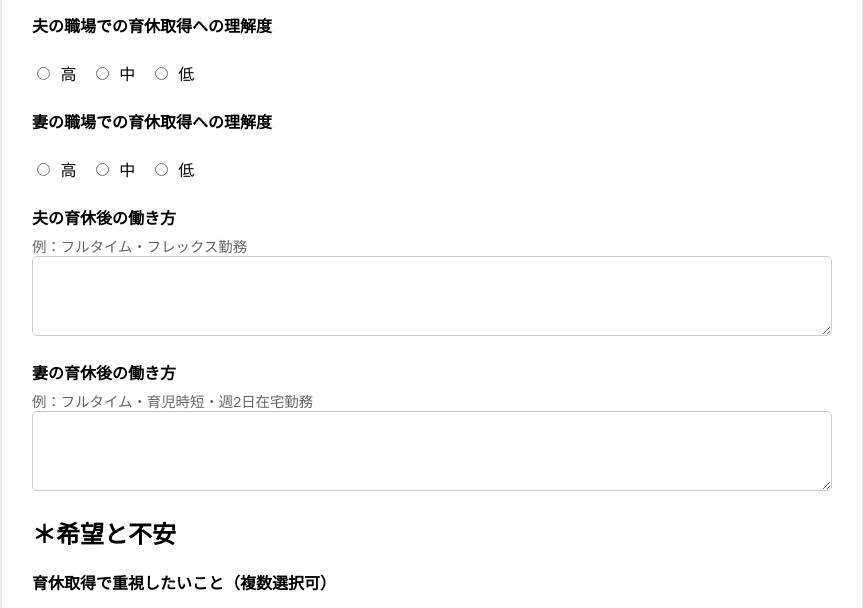
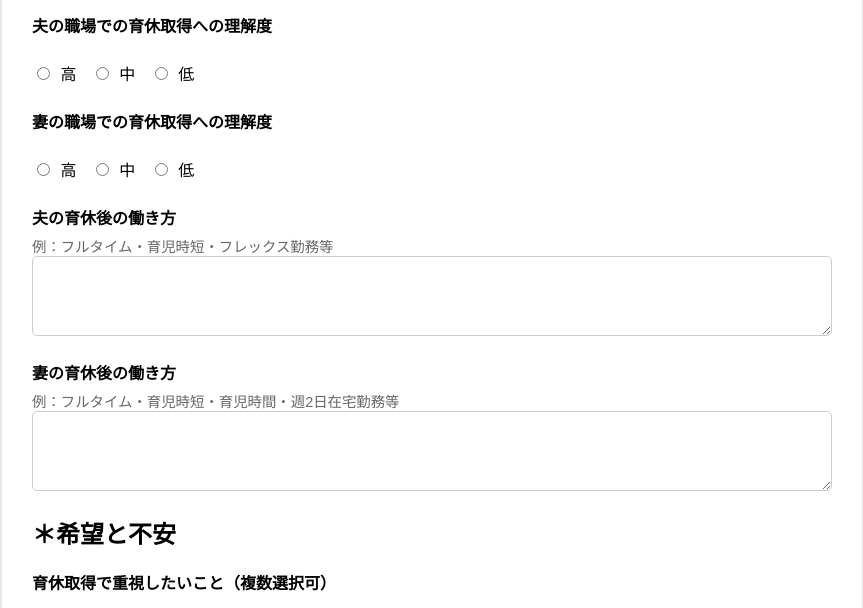
Before and after one commit to kbobshida/ikukkyu_webapp, a Flask app: page / in a window 1280 px wide. Shown: the part 3185-3793 px from the top of the page, without its empty margins (208-1071 px from the left). Run offline with Flask 2, Linux system fonts and the light colour scheme.

Commit message:
Update form.html

```diff
--- a/templates/form.html
+++ b/templates/form.html
@@ -178,13 +178,13 @@
 
     <div class="form-group">
         <label>夫の育休後の働き方</label>
-        <div class="example">例：フルタイム・フレックス勤務</div>
+        <div class="example">例：フルタイム・育児時短・フレックス勤務等</div>
         <textarea name="q22"></textarea>
     </div>
 
     <div class="form-group">
         <label>妻の育休後の働き方</label>
-        <div class="example">例：フルタイム・育児時短・週2日在宅勤務</div>
+        <div class="example">例：フルタイム・育児時短・育児時間・週2日在宅勤務等</div>
         <textarea name="q23"></textarea>
     </div>
 
```
